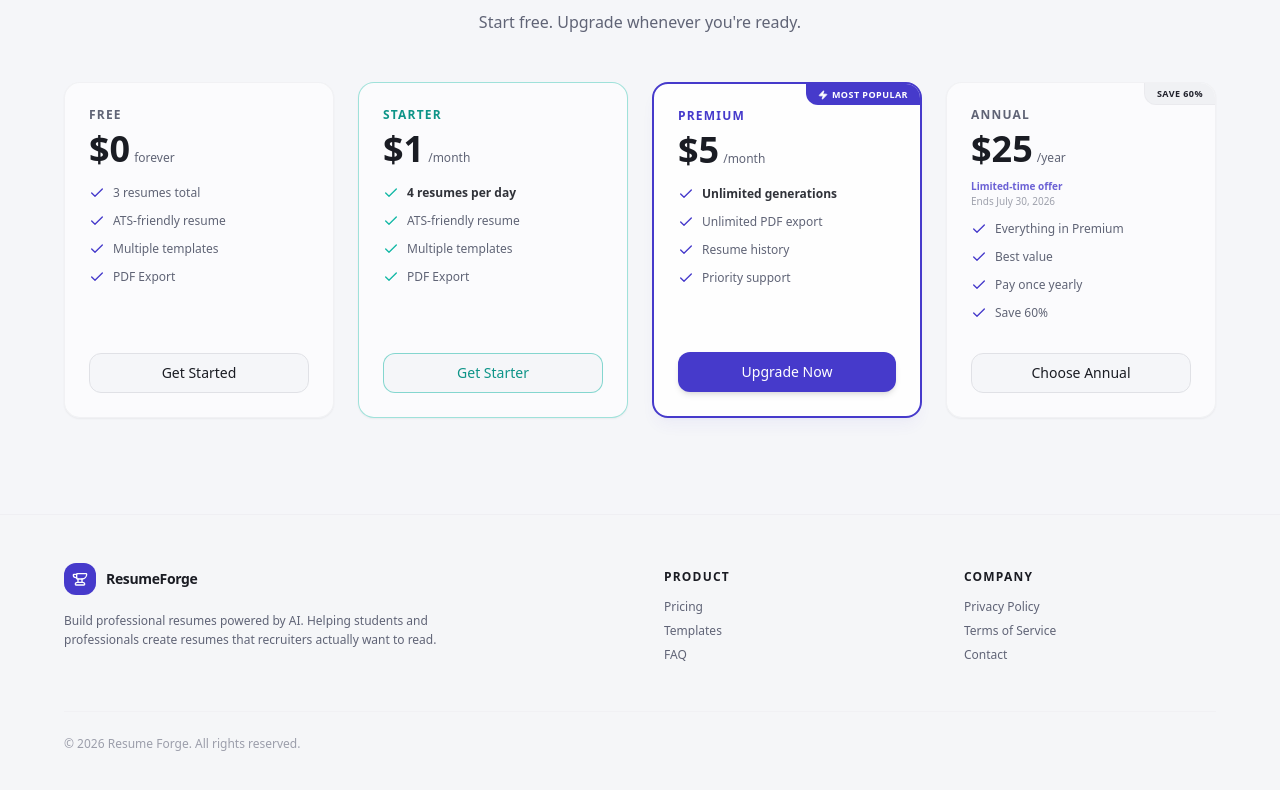
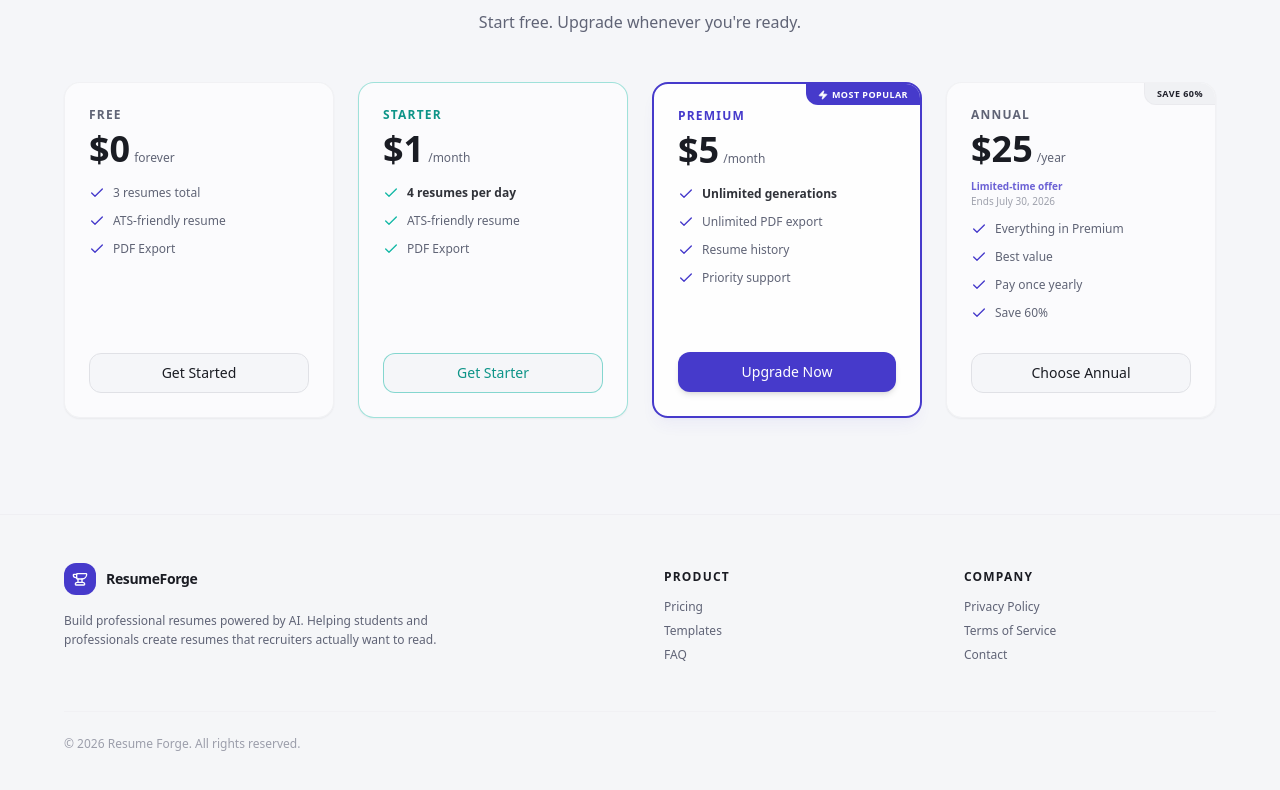
Before and after one commit to mhmdd-farhan/resume-forge, a Next.js app: page / in a window 1280 px wide. Shown: the part 1954-2744 px from the top of the page. Built offline with nearby package versions, Linux system fonts and the light colour scheme; no server answers; the database is empty.

Commit message:
fix: remove multiple template

```diff
--- a/src/app/page.tsx
+++ b/src/app/page.tsx
@@ -555,10 +555,6 @@ export default function LandingPage() {
                     </li>
                     <li className="flex items-center gap-2">
                       <Check className="w-4 h-4 text-primary shrink-0" />
-                      <span>Multiple templates</span>
-                    </li>
-                    <li className="flex items-center gap-2">
-                      <Check className="w-4 h-4 text-primary shrink-0" />
                       <span>PDF Export</span>
                     </li>
                   </ul>
@@ -588,10 +584,6 @@ export default function LandingPage() {
                     <li className="flex items-center gap-2">
                       <Check className="w-4 h-4 text-teal-500 shrink-0" />
                       <span>ATS-friendly resume</span>
-                    </li>
-                    <li className="flex items-center gap-2">
-                      <Check className="w-4 h-4 text-teal-500 shrink-0" />
-                      <span>Multiple templates</span>
                     </li>
                     <li className="flex items-center gap-2">
                       <Check className="w-4 h-4 text-teal-500 shrink-0" />
```
